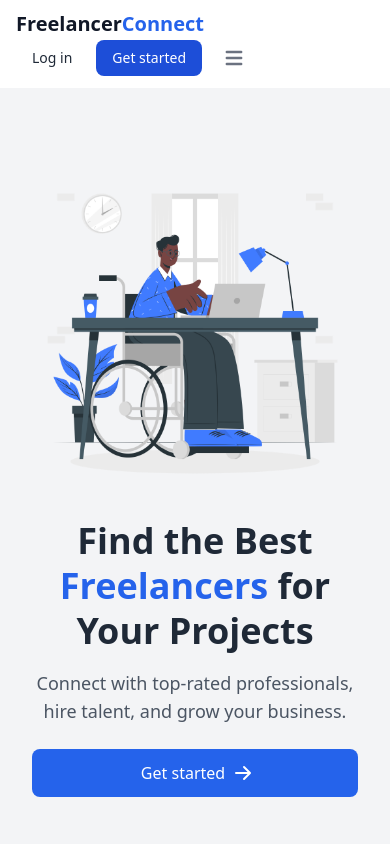
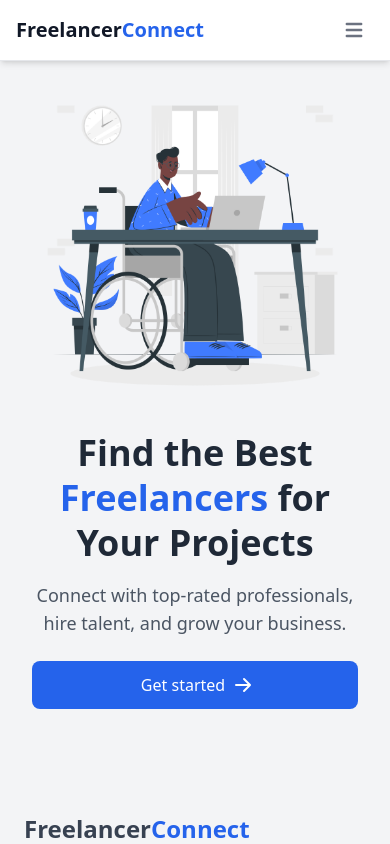
Before and after one commit to Omar-Hemedi/Freelancer-Connect, a Next.js app in the folder Frontend/freelancer-connect/: page / in a window 390 px wide. Shown: the top 844 px of the page. Built offline with nearby package versions, Linux system fonts and the light colour scheme.

Commit message:
feat(navbar): make navbar fixed and improve mobile alignment

```diff
--- a/Frontend/freelancer-connect/src/components/GuestNavbar.tsx
+++ b/Frontend/freelancer-connect/src/components/GuestNavbar.tsx
@@ -1,55 +1,39 @@
+"use client";
 import Link from "next/link";
 import { useState } from "react";
 import { motion, AnimatePresence } from "framer-motion";
 
-/**
- * GuestNavbar component for the FreelancerConnect application.
- * This component renders the navigation bar for guest users with animations.
- */
-
 const GuestNavbar: React.FC = () => {
-    // State to manage the mobile menu toggle
     const [isOpen, setIsOpen] = useState(false);
 
-    // Animation variants for the mobile menu
     const mobileMenuVariants = {
         open: { opacity: 1, y: 0, transition: { duration: 0.3 } },
         closed: { opacity: 0, y: "-100%", transition: { duration: 0.3 } },
     };
 
-    // Animation variants for the hamburger icon
-    const iconVariants = {
-        open: { rotate: 90, transition: { duration: 0.3 } },
-        closed: { rotate: 0, transition: { duration: 0.3 } },
-    };
-
     return (
-        <nav className="bg-white border-gray-200 px-4 lg:px-6 py-2.5 dark:bg-gray-800 relative">
-            <div className="flex flex-wrap justify-between items-center mx-auto max-w-screen-xl">
-                {/* Logo */}
-                <Link href="https://flowbite.com" className="flex items-center">
-                    <span className="self-center text-xl font-semibold whitespace-nowrap dark:text-white">
-                        Freelancer<span className="text-blue-600">Connect</span>
-                    </span>
+        <nav className="fixed top-0 left-0 w-full bg-white border-b border-gray-200 px-4 lg:px-6 py-2.5 dark:bg-gray-800 z-50 shadow-md">
+            <div className="flex justify-between items-center mx-auto max-w-screen-xl">
+                {/* Left Section - Logo */}
+                <Link href="#" className="text-xl font-semibold whitespace-nowrap dark:text-white">
+                    Freelancer<span className="text-blue-600">Connect</span>
                 </Link>
 
-                {/* Auth Buttons and Mobile Menu Toggle */}
-                <div className="flex items-center lg:order-2">
-                    <Link href="#" className="text-gray-800 dark:text-white hover:bg-gray-50 focus:ring-4 focus:ring-gray-300 font-medium rounded-lg text-sm px-4 lg:px-5 py-2 lg:py-2.5 mr-2 dark:hover:bg-gray-700 focus:outline-none dark:focus:ring-gray-800">
+                {/* Right Section - Buttons & Menu */}
+                <div className="flex items-center gap-x-2">
+                    <Link href="#" className="hidden sm:block text-gray-800 dark:text-white hover:bg-gray-50 focus:ring-4 focus:ring-gray-300 font-medium rounded-lg text-sm px-4 lg:px-5 py-2 lg:py-2.5 dark:hover:bg-gray-700 focus:outline-none dark:focus:ring-gray-800">
                         Log in
                     </Link>
-                    <Link href="#" className="text-white bg-primary-700 hover:bg-primary-800 focus:ring-4 focus:ring-primary-300 font-medium rounded-lg text-sm px-4 lg:px-5 py-2 lg:py-2.5 mr-2 dark:bg-primary-600 dark:hover:bg-primary-700 focus:outline-none dark:focus:ring-primary-800">
+                    <Link href="#" className="hidden sm:block text-white bg-blue-600 hover:bg-blue-700 focus:ring-4 focus:ring-blue-300 font-medium rounded-lg text-sm px-4 lg:px-5 py-2 lg:py-2.5 dark:bg-blue-600 dark:hover:bg-blue-700 focus:outline-none dark:focus:ring-blue-800">
                         Get started
                     </Link>
 
-                    {/* Mobile menu button (hidden on larger screens) */}
+                    {/* Mobile Menu Button */}
                     <motion.button
                         onClick={() => setIsOpen(!isOpen)}
-                        className="inline-flex items-center p-2 ml-1 text-sm text-gray-500 rounded-lg lg:hidden hover:bg-gray-100 focus:outline-none focus:ring-2 focus:ring-gray-200 dark:text-gray-400 dark:hover:bg-gray-700 dark:focus:ring-gray-600"
-                        aria-controls="mobile-menu-2"
+                        className="inline-flex items-center p-2 text-gray-500 rounded-lg sm:hidden hover:bg-gray-100 focus:outline-none focus:ring-2 focus:ring-gray-200 dark:text-gray-400 dark:hover:bg-gray-700 dark:focus:ring-gray-600"
+                        aria-controls="mobile-menu"
                         aria-expanded={isOpen}
-                        variants={iconVariants}
-                        animate={isOpen ? "open" : "closed"}
                     >
                         <svg className="w-6 h-6" fill="currentColor" viewBox="0 0 20 20" xmlns="http://www.w3.org/2000/svg">
                             {isOpen ? (
@@ -60,39 +44,13 @@ const GuestNavbar: React.FC = () => {
                         </svg>
                     </motion.button>
                 </div>
-
-                {/* Links for non-mobile screens (always visible on larger screens) */}
-                <div className="hidden justify-between items-center w-full lg:flex lg:w-auto lg:order-1" id="navbar-default">
-                    <ul className="flex flex-col mt-4 font-medium lg:flex-row lg:space-x-8 lg:mt-0">
-                        <li>
-                            <Link href="/" className="block py-2 pr-4 pl-3 text-gray-700 lg:text-primary-700 lg:p-0 dark:text-white" aria-current="page">
-                                Home
-                            </Link>
-                        </li>
-                        <li>
-                            <Link href="/company" className="block py-2 pr-4 pl-3 text-gray-700 hover:text-primary-700 lg:p-0 dark:text-gray-400 dark:hover:text-white">
-                                Features
-                            </Link>
-                        </li>
-                        <li>
-                            <Link href="/marketplace" className="block py-2 pr-4 pl-3 text-gray-700 hover:text-primary-700 lg:p-0 dark:text-gray-400 dark:hover:text-white">
-                                How it works
-                            </Link>
-                        </li>
-                        <li>
-                            <Link href="/features" className="block py-2 pr-4 pl-3 text-gray-700 hover:text-primary-700 lg:p-0 dark:text-gray-400 dark:hover:text-white">
-                                FAQs
-                            </Link>
-                        </li>
-                    </ul>
-                </div>
             </div>
 
-            {/* Mobile menu (hidden on larger screens) */}
+            {/* Mobile Menu */}
             <AnimatePresence>
                 {isOpen && (
                     <motion.div
-                        className="lg:hidden absolute top-full left-0 w-full bg-white dark:bg-gray-800 shadow-md"
+                        className="sm:hidden absolute top-full left-0 w-full bg-white dark:bg-gray-800 shadow-md"
                         variants={mobileMenuVariants}
                         initial="closed"
                         animate="open"
@@ -119,6 +77,16 @@ const GuestNavbar: React.FC = () => {
                                     FAQs
                                 </Link>
                             </li>
+                            <li>
+                                <Link href="#" className="block py-2 px-4 text-gray-700 hover:bg-gray-50 dark:text-gray-400 dark:hover:bg-gray-700 dark:hover:text-white">
+                                    Log in
+                                </Link>
+                            </li>
+                            <li>
+                                <Link href="#" className="block py-2 px-4 text-white bg-blue-600 hover:bg-blue-700 dark:bg-blue-600 dark:hover:bg-blue-700">
+                                    Get started
+                                </Link>
+                            </li>
                         </ul>
                     </motion.div>
                 )}
```
